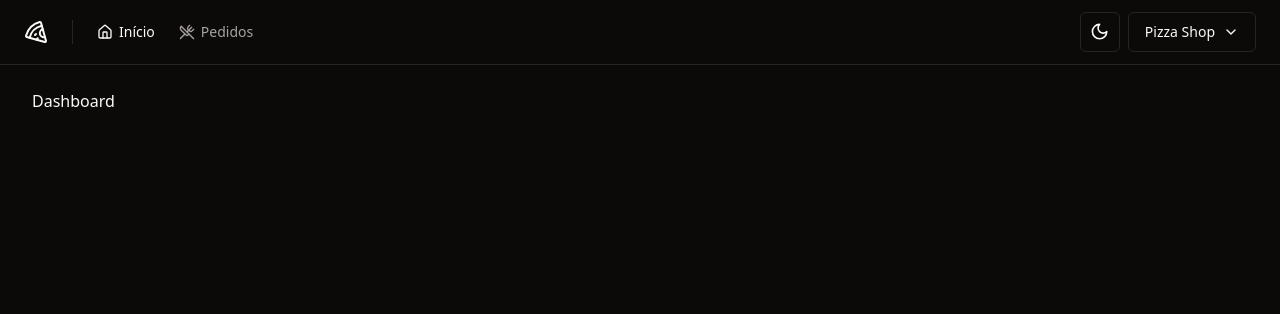
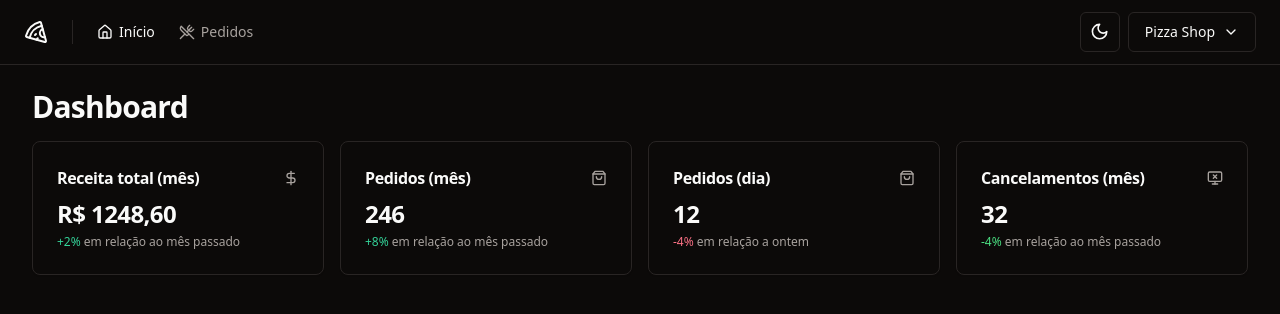
Before and after one commit to taylosstls/mba-rocket, a React (Vite) app in the folder mod-2/03-pizzashop/: page / in a window 1280 px wide. Shown: the top 314 px of the page. Built offline with nearby package versions, Linux system fonts and the light colour scheme.

Commit message:
Create grid and cards dashboard

```diff
--- /dev/null
+++ b/mod-2/03-pizzashop/src/components/molecules/cards-dashboard/card-day-orders-amount-count.tsx
@@ -0,0 +1,21 @@
+import { ShoppingBag } from "lucide-react";
+
+import { Card, CardContent, CardHeader, CardTitle } from "@/components/ui/card";
+
+export function CardDayOrdersAmountCount() {
+  return (
+    <Card>
+      <CardHeader className="flex-row items-center justify-between space-y-0 pb-2">
+        <CardTitle className="text-base font-semibold">Pedidos (dia)</CardTitle>
+        <ShoppingBag className="h-4 w-4 text-muted-foreground" />
+      </CardHeader>
+      <CardContent className="space-y-1">
+        <span className="text-2xl font-bold tracking-tight">12</span>
+        <p className="text-xs text-muted-foreground">
+          <span className="text-rose-500 dark:text-rose-400">-4%</span> em
+          relação a ontem
+        </p>
+      </CardContent>
+    </Card>
+  );
+}
--- /dev/null
+++ b/mod-2/03-pizzashop/src/components/molecules/cards-dashboard/card-month-canceled-orders-amount.tsx
@@ -0,0 +1,23 @@
+import { MonitorX } from "lucide-react";
+
+import { Card, CardContent, CardHeader, CardTitle } from "@/components/ui/card";
+
+export function CardMonthCanceledOrdersAmount() {
+  return (
+    <Card>
+      <CardHeader className="flex-row items-center justify-between space-y-0 pb-2">
+        <CardTitle className="text-base font-semibold">
+          Cancelamentos (mês)
+        </CardTitle>
+        <MonitorX className="h-4 w-4 text-muted-foreground" />
+      </CardHeader>
+      <CardContent className="space-y-1">
+        <span className="text-2xl font-bold tracking-tight">32</span>
+        <p className="text-xs text-muted-foreground">
+          <span className="text-green-500 dark:text-green-400">-4%</span> em
+          relação ao mês passado
+        </p>
+      </CardContent>
+    </Card>
+  );
+}
--- /dev/null
+++ b/mod-2/03-pizzashop/src/components/molecules/cards-dashboard/card-month-orders-amount.tsx
@@ -0,0 +1,21 @@
+import { ShoppingBag } from "lucide-react";
+
+import { Card, CardContent, CardHeader, CardTitle } from "@/components/ui/card";
+
+export function CardMonthOrdersAmount() {
+  return (
+    <Card>
+      <CardHeader className="flex-row items-center justify-between space-y-0 pb-2">
+        <CardTitle className="text-base font-semibold">Pedidos (mês)</CardTitle>
+        <ShoppingBag className="h-4 w-4 text-muted-foreground" />
+      </CardHeader>
+      <CardContent className="space-y-1">
+        <span className="text-2xl font-bold tracking-tight">246</span>
+        <p className="text-xs text-muted-foreground">
+          <span className="text-emerald-500 dark:text-emerald-400">+8%</span> em
+          relação ao mês passado
+        </p>
+      </CardContent>
+    </Card>
+  );
+}
--- /dev/null
+++ b/mod-2/03-pizzashop/src/components/molecules/cards-dashboard/card-month-revenue.tsx
@@ -0,0 +1,23 @@
+import { DollarSign } from "lucide-react";
+
+import { Card, CardContent, CardHeader, CardTitle } from "@/components/ui/card";
+
+export function CardMonthRevenue() {
+  return (
+    <Card>
+      <CardHeader className="flex-row items-center justify-between space-y-0 pb-2">
+        <CardTitle className="text-base font-semibold">
+          Receita total (mês)
+        </CardTitle>
+        <DollarSign className="h-4 w-4 text-muted-foreground" />
+      </CardHeader>
+      <CardContent className="space-y-1">
+        <span className="text-2xl font-bold tracking-tight">R$ 1248,60</span>
+        <p className="text-xs text-muted-foreground">
+          <span className="text-emerald-500 dark:text-emerald-400">+2%</span> em
+          relação ao mês passado
+        </p>
+      </CardContent>
+    </Card>
+  );
+}
--- a/mod-2/03-pizzashop/src/components/molecules/order-table-row.tsx
+++ b/mod-2/03-pizzashop/src/components/molecules/orders/order-table-row.tsx
@@ -1,10 +1,9 @@
 import { ArrowRight, Search, X } from "lucide-react";
 
+import { OrderDetails } from "@/components/molecules/orders/order-details";
 import { Button } from "@/components/ui/button";
-import { Dialog, DialogContent, DialogTrigger } from "@/components/ui/dialog";
+import { Dialog, DialogTrigger } from "@/components/ui/dialog";
 import { TableCell, TableRow } from "@/components/ui/table";
-
-import { OrderDetails } from "./order-details";
 
 //export interface OrderTableRowProps {}
 
--- /dev/null
+++ b/mod-2/03-pizzashop/src/components/ui/card.tsx
@@ -0,0 +1,79 @@
+import * as React from "react"
+
+import { cn } from "@/lib/utils"
+
+const Card = React.forwardRef<
+  HTMLDivElement,
+  React.HTMLAttributes<HTMLDivElement>
+>(({ className, ...props }, ref) => (
+  <div
+    ref={ref}
+    className={cn(
+      "rounded-lg border bg-card text-card-foreground shadow-sm",
+      className
+    )}
+    {...props}
+  />
+))
+Card.displayName = "Card"
+
+const CardHeader = React.forwardRef<
+  HTMLDivElement,
+  React.HTMLAttributes<HTMLDivElement>
+>(({ className, ...props }, ref) => (
+  <div
+    ref={ref}
+    className={cn("flex flex-col space-y-1.5 p-6", className)}
+    {...props}
+  />
+))
+CardHeader.displayName = "CardHeader"
+
+const CardTitle = React.forwardRef<
+  HTMLParagraphElement,
+  React.HTMLAttributes<HTMLHeadingElement>
+>(({ className, ...props }, ref) => (
+  <h3
+    ref={ref}
+    className={cn(
+      "text-2xl font-semibold leading-none tracking-tight",
+      className
+    )}
+    {...props}
+  />
+))
+CardTitle.displayName = "CardTitle"
+
+const CardDescription = React.forwardRef<
+  HTMLParagraphElement,
+  React.HTMLAttributes<HTMLParagraphElement>
+>(({ className, ...props }, ref) => (
+  <p
+    ref={ref}
+    className={cn("text-sm text-muted-foreground", className)}
+    {...props}
+  />
+))
+CardDescription.displayName = "CardDescription"
+
+const CardContent = React.forwardRef<
+  HTMLDivElement,
+  React.HTMLAttributes<HTMLDivElement>
+>(({ className, ...props }, ref) => (
+  <div ref={ref} className={cn("p-6 pt-0", className)} {...props} />
+))
+CardContent.displayName = "CardContent"
+
+const CardFooter = React.forwardRef<
+  HTMLDivElement,
+  React.HTMLAttributes<HTMLDivElement>
+>(({ className, ...props }, ref) => (
+  <div
+    ref={ref}
+    className={cn("flex items-center p-6 pt-0", className)}
+    {...props}
+  />
+))
+CardFooter.displayName = "CardFooter"
+
+export { Card, CardHeader, CardFooter, CardTitle, CardDescription, CardContent }
--- a/mod-2/03-pizzashop/src/pages/app/Dashboard/index.tsx
+++ b/mod-2/03-pizzashop/src/pages/app/Dashboard/index.tsx
@@ -1,10 +1,24 @@
 import { Helmet } from "react-helmet-async";
+
+import { CardDayOrdersAmountCount } from "@/components/molecules/cards-dashboard/card-day-orders-amount-count";
+import { CardMonthCanceledOrdersAmount } from "@/components/molecules/cards-dashboard/card-month-canceled-orders-amount";
+import { CardMonthOrdersAmount } from "@/components/molecules/cards-dashboard/card-month-orders-amount";
+import { CardMonthRevenue } from "@/components/molecules/cards-dashboard/card-month-revenue";
 
 export function Dashboard() {
   return (
     <>
       <Helmet title="Painel Administrativo" />
-      <h1>Dashboard</h1>
+      <div className="flex flex-col gap-4">
+        <h1 className="text-3xl font-bold tracking-tight">Dashboard</h1>
+
+        <div className="grid grid-cols-4 gap-4">
+          <CardMonthRevenue />
+          <CardMonthOrdersAmount />
+          <CardDayOrdersAmountCount />
+          <CardMonthCanceledOrdersAmount />
+        </div>
+      </div>
     </>
   );
 }
--- a/mod-2/03-pizzashop/src/pages/app/Orders/index.tsx
+++ b/mod-2/03-pizzashop/src/pages/app/Orders/index.tsx
@@ -1,7 +1,7 @@
 import { Helmet } from "react-helmet-async";
 
-import { OrderTableFilters } from "@/components/molecules/order-table-filters";
-import { OrderTableRow } from "@/components/molecules/order-table-row";
+import { OrderTableFilters } from "@/components/molecules/orders/order-table-filters";
+import { OrderTableRow } from "@/components/molecules/orders/order-table-row";
 import { Pagination } from "@/components/molecules/pagination";
 import {
   Table,
```
Also changed, not shown: mod-2/03-pizzashop/src/components/molecules/orders/order-details.tsx (renamed from mod-2/03-pizzashop/src/components/molecules/order-details.tsx), mod-2/03-pizzashop/src/components/molecules/orders/order-table-filters.tsx (renamed from mod-2/03-pizzashop/src/components/molecules/order-table-filters.tsx).
